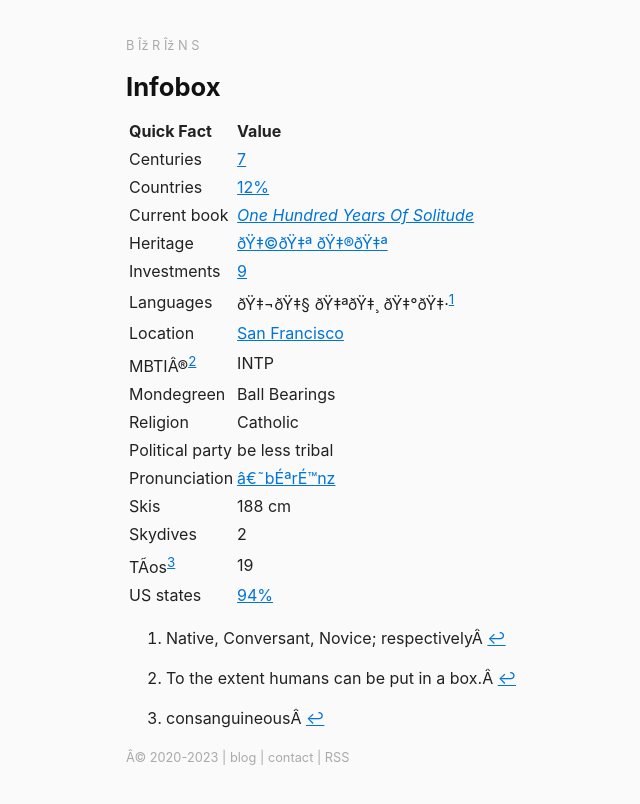
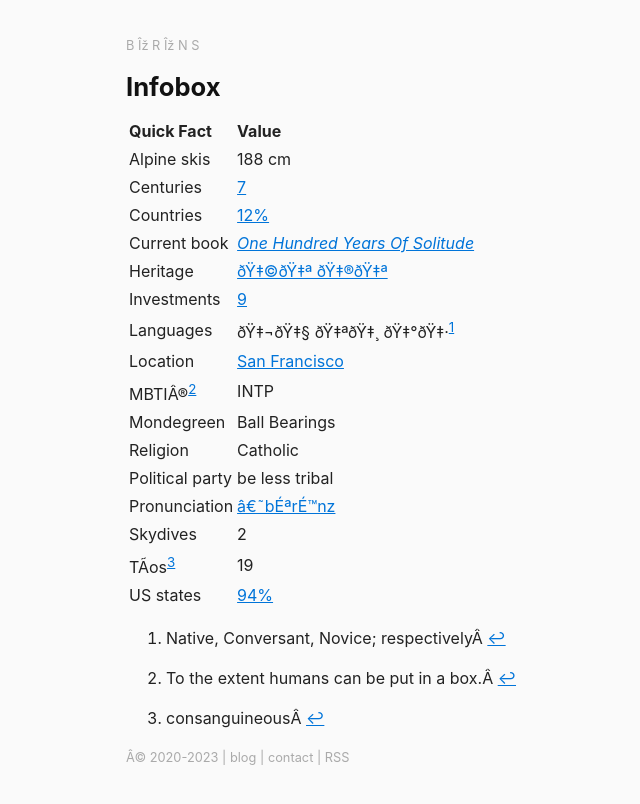
Before and after one commit to berensp/berensp.github.io, a Jekyll site: the page built from pages/bio/infobox.md, in a window 1280 px wide. Shown: the top 804 px of the page, without its empty margins (194-834 px from the left). Built offline with Jekyll 4.4.1, drawn with Linux system fonts in a browser that asks for light colours; a script that is not in the unit is left out; some of the changed lines change nothing that is shown.

Commit message:
Update infobox.md

```diff
--- a/pages/bio/infobox.md
+++ b/pages/bio/infobox.md
@@ -6,6 +6,7 @@ description: fun facts
 ---
 | Quick Fact | Value |
 | :---    | :---  |
+| Alpine skis | 188 cm |
 | Centuries | [7](/centuries/) |
 | Countries | [12%](/countries/) |
 | Current book | *<a href="/books/">{{ site.book_now_title }}</a>*
@@ -18,7 +19,6 @@ description: fun facts
 | Religion | Catholic |
 | Political party | be less tribal |
 | Pronunciation | ['b&#x026A;r&#x0259;nz](/assets/audio/berens.mp3) |
-| Skis | 188 cm |
 | Skydives | 2 |
 | Tíos[^3] | 19 |
 | US states | [94%](/states/) |
```
